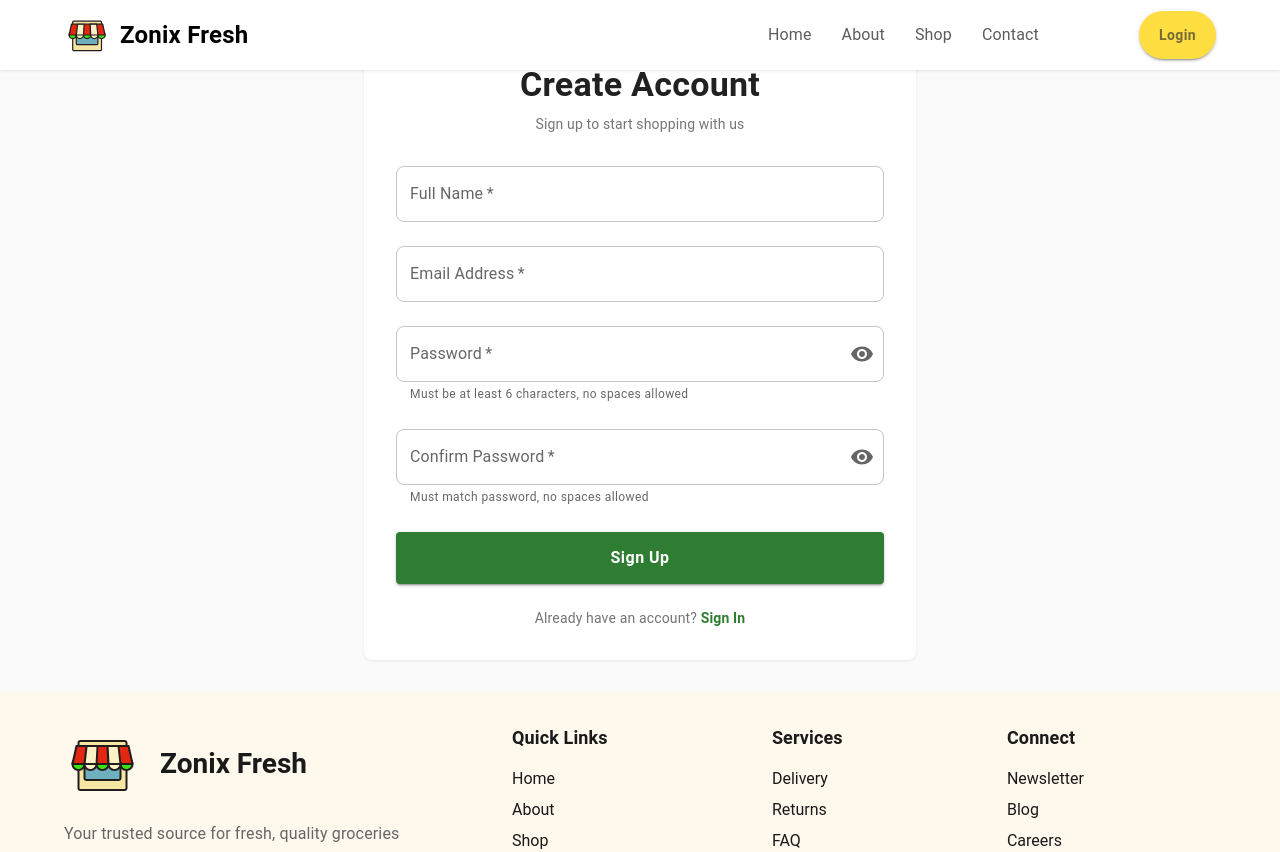
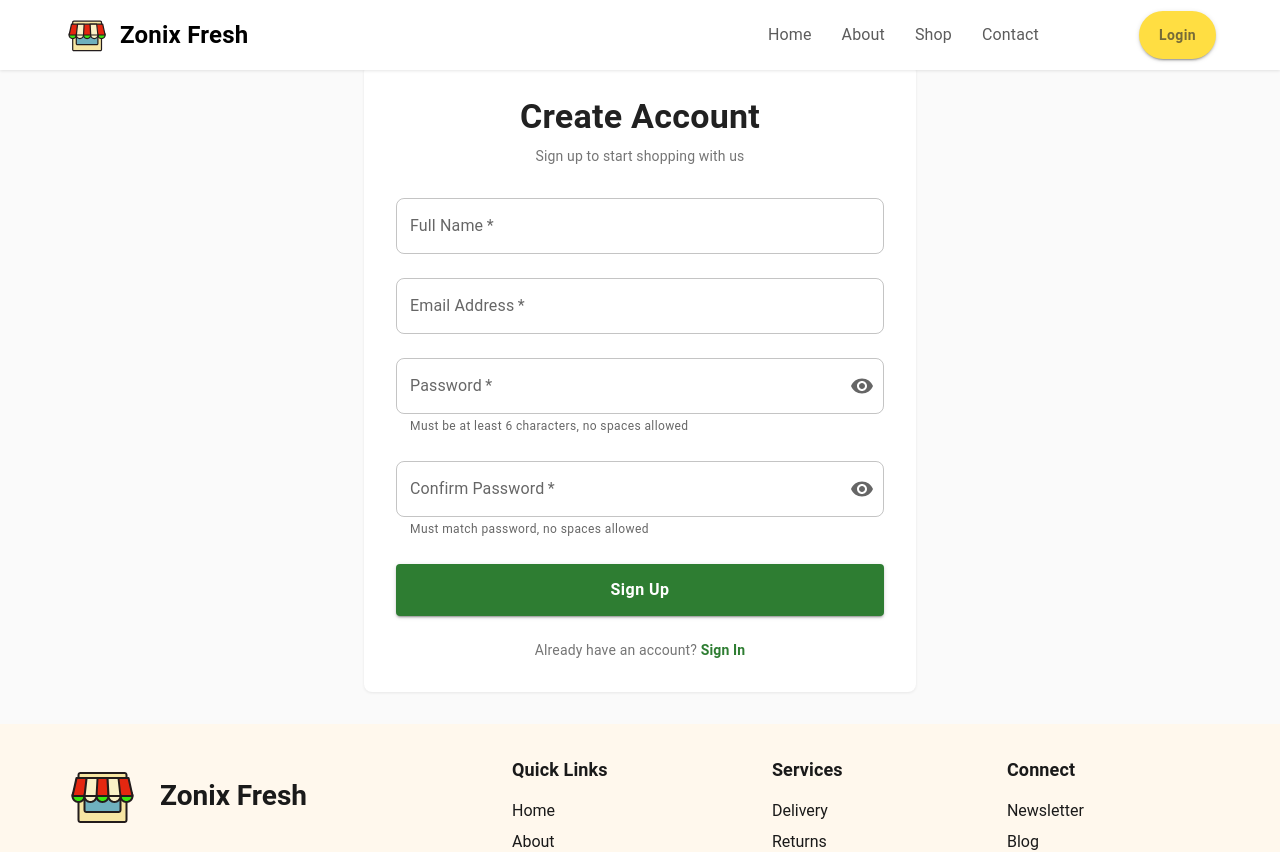
Before and after one commit to Sanketkadam3921/Grocery_Website_Demo, a React (Vite) app: page /signup in a window 1280 px wide. Shown: the top 852 px of the page. Built offline with nearby package versions, Linux system fonts and the light colour scheme; some icons are missing.

Commit message:
new commit latest

```diff
--- a/src/features/user/pages/Login/Login.jsx
+++ b/src/features/user/pages/Login/Login.jsx
@@ -13,10 +13,7 @@ import {
   InputAdornment,
   IconButton,
 } from "@mui/material";
-import {
-  Visibility,
-  VisibilityOff,
-} from "@mui/icons-material";
+import { Visibility, VisibilityOff } from "@mui/icons-material";
 import { login } from "../../../auth/services/authService";
 import { useAuth } from "../../../auth/hooks/useAuth";
 
@@ -80,7 +77,7 @@ const validationSchema = yup.object().shape({
         if (domainParts.length < 2) return false;
         const tld = domainParts[domainParts.length - 1].toLowerCase();
         return validTLDs.includes(tld);
-      }
+      },
     ),
   password: yup
     .string()
@@ -175,6 +172,7 @@ function Login() {
   return (
     <Box
       sx={{
+        mt: 4,
         minHeight: "calc(100vh - 200px)",
         display: "flex",
         alignItems: "center",
@@ -265,7 +263,10 @@ function Login() {
                 value={formData.password}
                 onChange={handleChange}
                 error={!!errors.password}
-                helperText={errors.password || "Must be at least 6 characters, no spaces allowed"}
+                helperText={
+                  errors.password ||
+                  "Must be at least 6 characters, no spaces allowed"
+                }
                 required
                 autoComplete="current-password"
                 variant="outlined"
--- a/src/features/user/pages/Signup/Signup.jsx
+++ b/src/features/user/pages/Signup/Signup.jsx
@@ -82,7 +82,7 @@ const validationSchema = yup.object().shape({
         if (domainParts.length < 2) return false;
         const tld = domainParts[domainParts.length - 1].toLowerCase();
         return validTLDs.includes(tld);
-      }
+      },
     ),
   password: yup
     .string()
@@ -196,6 +196,7 @@ function Signup() {
   return (
     <Box
       sx={{
+        mt: 4,
         minHeight: "calc(100vh - 200px)",
         display: "flex",
         alignItems: "center",
@@ -314,7 +315,10 @@ function Signup() {
                 value={formData.password}
                 onChange={handleChange}
                 error={!!errors.password}
-                helperText={errors.password || "Must be at least 6 characters, no spaces allowed"}
+                helperText={
+                  errors.password ||
+                  "Must be at least 6 characters, no spaces allowed"
+                }
                 required
                 autoComplete="new-password"
                 variant="outlined"
@@ -364,7 +368,10 @@ function Signup() {
                 value={formData.confirmPassword}
                 onChange={handleChange}
                 error={!!errors.confirmPassword}
-                helperText={errors.confirmPassword || "Must match password, no spaces allowed"}
+                helperText={
+                  errors.confirmPassword ||
+                  "Must match password, no spaces allowed"
+                }
                 required
                 autoComplete="new-password"
                 variant="outlined"
```
